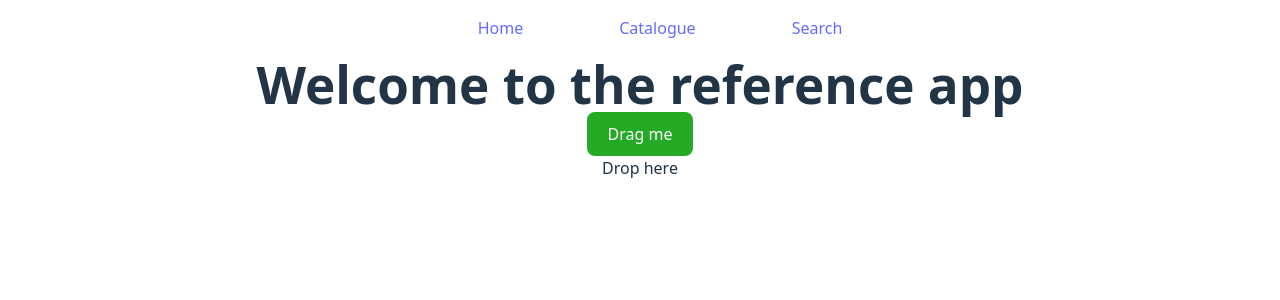
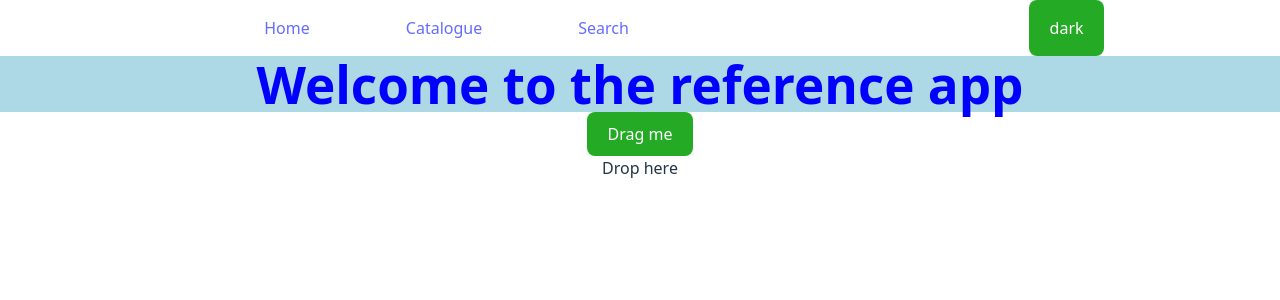
Before and after one commit to LexiconGroup53/react-app, a React (Vite) app: page / in a window 1280 px wide. Shown: the top 300 px of the page. Built offline with nearby package versions, Linux system fonts and the light colour scheme.

Commit message:
Add Context

```diff
--- a/src/App.css
+++ b/src/App.css
@@ -34,6 +34,12 @@ button {
   color: white;
 }
 
+.site-navigation {
+  display: flex;
+  flex-direction: row;
+  justify-content: space-around;
+}
+
 .site-navigation ul {
   display: flex;
   flex-direction: row;
@@ -52,3 +58,13 @@ button {
 .list {
   color: purple;
 }
+
+.lightList {
+  background-color: lightblue;
+  color: blue;
+}
+
+.darkList {
+  color: lightblue;
+  background-color: blue;
+}
--- a/src/App.jsx
+++ b/src/App.jsx
@@ -6,8 +6,8 @@ import { Search } from './pages/Search';
 import { Route, Routes, BrowserRouter } from 'react-router';
 import { Layout } from './components/Layout';
 
+
 function App() {
-
 
   const [collection, setCollection] = useState([]);
 
@@ -17,15 +17,17 @@ function App() {
   }, []);
 
   return (
+
       <BrowserRouter>
         <Routes>
-        <Route element={<Layout />}>
+          <Route element={<Layout/>}>
               <Route path="/" element={<Home />} />
               <Route path="catalogue" element={<Catalogue collection={collection} setCollection={setCollection}/>} />
               <Route path="search" element={<Search collection={collection} setCollection={setCollection}/>} />
           </Route>
         </Routes>
       </BrowserRouter>
+
   )
 }
 
--- a/src/components/BookList.jsx
+++ b/src/components/BookList.jsx
@@ -1,5 +1,7 @@
+
 
 export const BookList = ({data, refAction}) => {
+
 
 
     return (
--- a/src/components/Layout.jsx
+++ b/src/components/Layout.jsx
@@ -1,11 +1,19 @@
 import { Outlet } from "react-router"
 import { NavBar } from './NavBar';
+import { ThemeContext } from '../contexts/ThemeContext';
+import { useState } from "react";
+
 
 export const Layout = () => {
+
+    const [theme, setTheme] = useState('light');
+
     return (
-        <div>
-            <NavBar />
-            <Outlet />
-        </div>
+        <ThemeContext.Provider value={theme}>
+            <div>
+                <NavBar setTheme={setTheme} theme={theme}/>
+                <Outlet />
+            </div>
+        </ThemeContext.Provider>
     )
 }
--- a/src/components/NavBar.jsx
+++ b/src/components/NavBar.jsx
@@ -1,6 +1,6 @@
 import { NavLink } from 'react-router';
 
-export const NavBar = () => {
+export const NavBar = ({setTheme, theme}) => {
     return (
             <div className="site-navigation" >
                 <ul>
@@ -8,6 +8,7 @@ export const NavBar = () => {
                     <li> <NavLink to="catalogue">Catalogue</NavLink></li>
                     <li> <NavLink to="search">Search</NavLink></li>
                 </ul>
+                <button onClick={() => setTheme( theme === 'light' ? 'dark' : 'light')}>{theme === 'light' ? 'dark' : 'light'}</button>
             </div>
     )
 }
--- /dev/null
+++ b/src/contexts/ThemeContext.jsx
@@ -0,0 +1,3 @@
+import { createContext } from "react";
+
+export const ThemeContext = createContext(null);
--- a/src/pages/Home.jsx
+++ b/src/pages/Home.jsx
@@ -1,13 +1,14 @@
 import { Drag } from "../components/Drag"
-
+import { useContext } from "react"
+import { ThemeContext } from "../contexts/ThemeContext"
 
 export const Home = () => {
-
+    const theme = useContext(ThemeContext);
 
 
     return (
         <>
-            <h1>Welcome to the reference app</h1>
+            <h1 className={theme === 'light' ? "lightList" : "darkList"}>Welcome to the reference app</h1>
             <Drag />
         </>
     )
```
Also changed, not shown: src/components/ReactTable.jsx (line endings or trailing spaces). Lines whose indentation alone changed are shown as unchanged.
